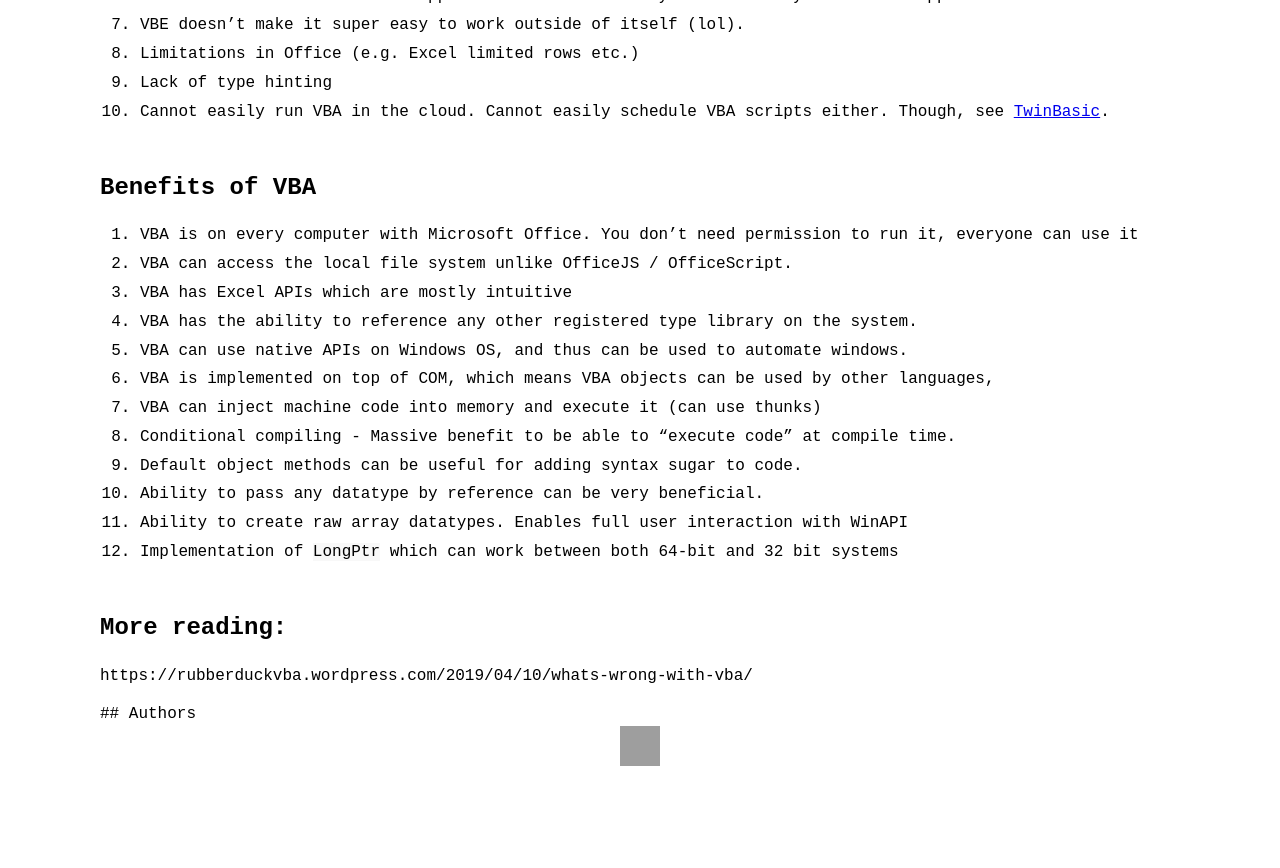
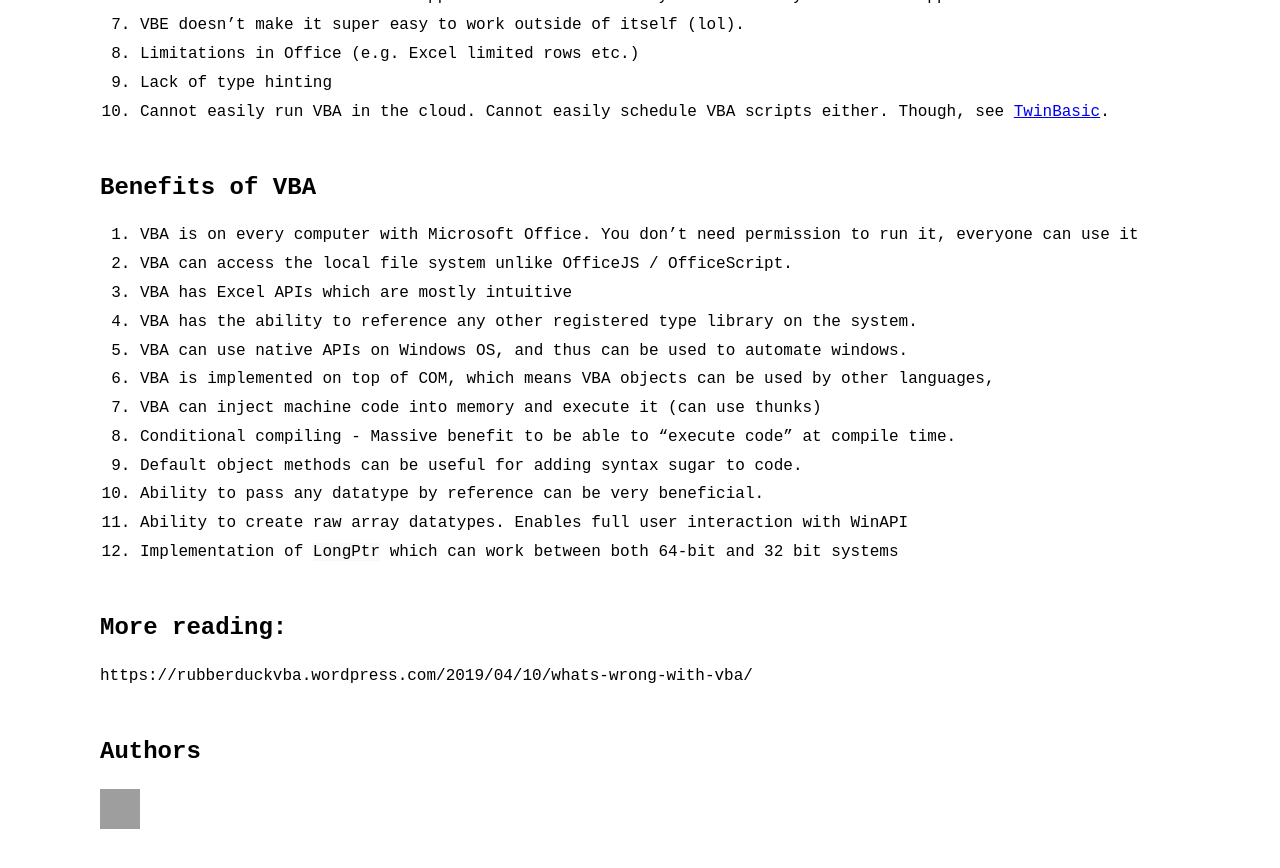
Before and after one commit to sancarn/vba-articles, a Jekyll site: the page built from _posts/2023-09-18-issues-with-vba.md, in a window 1280 px wide and 900 px high, scrolled down 1839 px. Shown: the top 868 px of the window. Built offline with Jekyll 4.4.1, drawn with Linux system fonts in a browser that asks for light colours; comment, search, counter and statistics services are not loaded; before the commit the page ends 2669 px from its top, so only the background shows below that; grey boxes are pictures that could not be loaded.

Commit message:
authors list changes

```diff
--- a/_includes/author-list.html
+++ b/_includes/author-list.html
@@ -1,10 +1,10 @@
 {% if page.authors %}
 
-## Authors
+<h2> Authors </h2>
 
 <div>
   {% for author in page.authors %}
-  <a href="https://github.com/{{author}}"><img src="https://github.com/{{author}}.png?size=40"></img></a>
+  <a href="https://github.com/{{author}}" style="display: inline-block;"><img src="https://github.com/{{author}}.png?size=40"></img></a>
   {% endfor %}
 </div>
 
```
